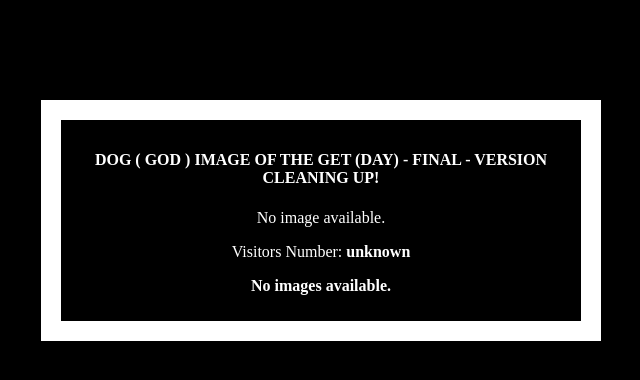
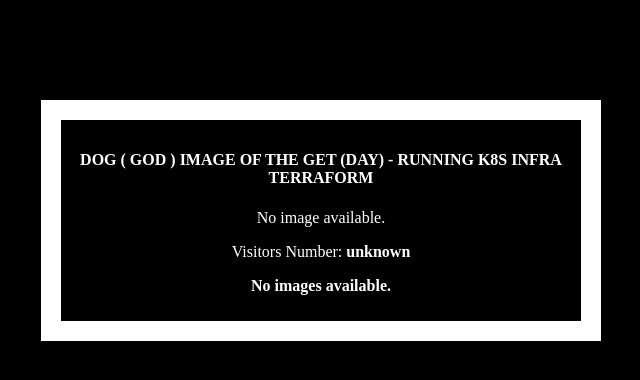
Before and after one commit to OmriFialkov/flask-catexer-app-actions, a Flask app: page / in a window 1280 px wide. Shown: the top 380 px of the page, without its empty margins (319-959 px from the left). Run offline with Flask 2, Linux system fonts and the light colour scheme; data that the repository does not hold is empty.

Commit message:
added ci cd for k8s infrastructure terraform

```diff
--- a/templates/index.html
+++ b/templates/index.html
@@ -28,7 +28,7 @@
   </head>
   <body>
     <div class="container">
-      <h4>dog ( god ) image of the GET (day) - final - version cleaning up!</h4>
+      <h4>dog ( god ) image of the GET (day) - running k8s infra terraform</h4>
       {% if url %}
         <img src="{{ url }}" />
       {% else %}
```
Also changed, not shown: .github/workflows/cicd.yml, 1 other file.
